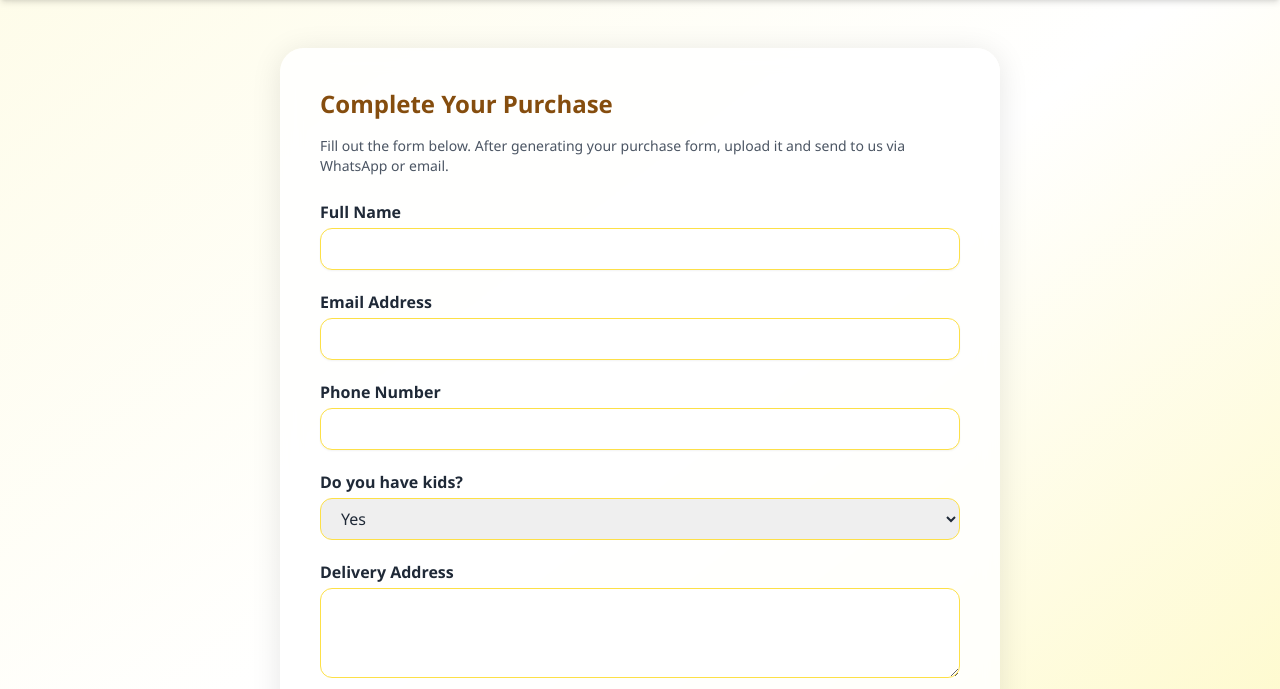
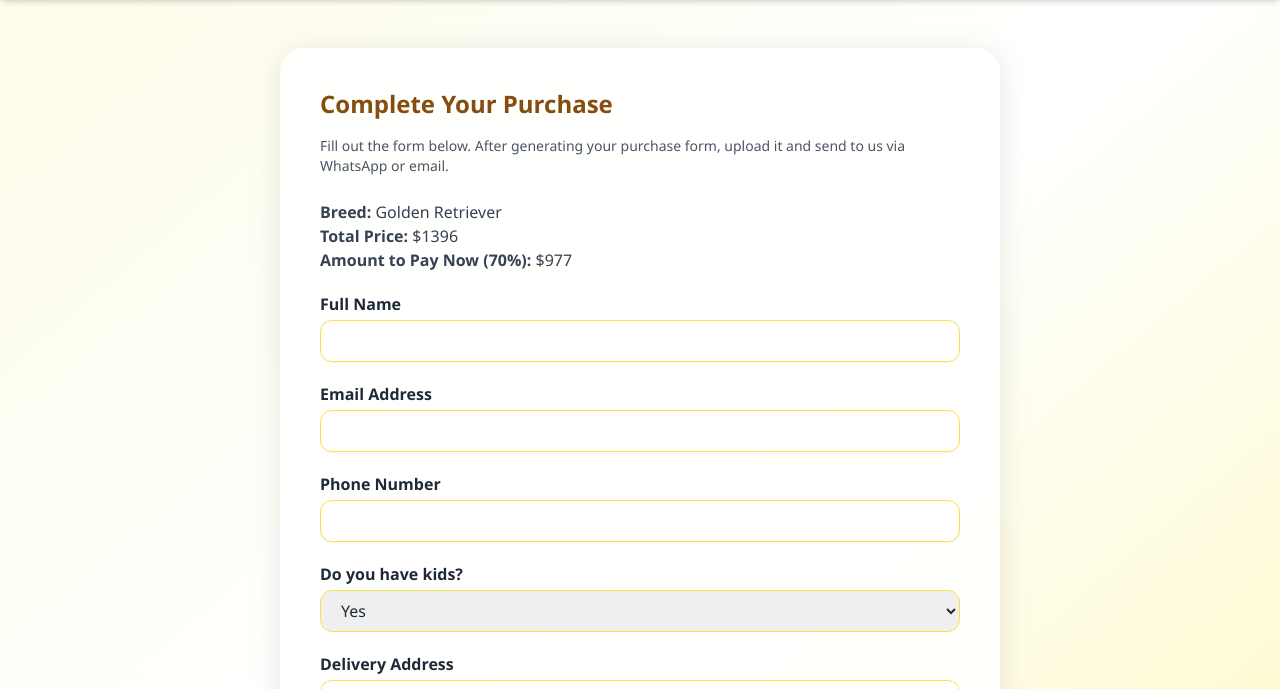
Before and after one commit to ajebohuslter/dogmarket, a website: page buy.html in a window 1280 px wide. Shown: the part 84-773 px from the top of the page. Drawn offline with nearby package versions, Linux system fonts and the light colour scheme; no server answers.

Commit message:
Update buy.html

```diff
--- a/buy.html
+++ b/buy.html
@@ -70,8 +70,14 @@
       <h2 class="text-2xl font-semibold mb-4 text-yellow-800">Complete Your Purchase</h2>
       <p class="text-sm text-gray-600 mb-6">Fill out the form below. After generating your purchase form, upload it and send to us via WhatsApp or email.</p>
 
+      <div class="mb-4 text-gray-700">
+        <strong>Breed:</strong> <span id="breedName">Loading...</span><br>
+        <strong>Total Price:</strong> $<span id="totalPrice">...</span><br>
+        <strong>Amount to Pay Now (70%):</strong> $<span id="seventyPercent">...</span>
+      </div>
+
       <form id="purchaseForm" class="space-y-5">
-        <input type="hidden" id="dogId" value="dog01" />
+        <input type="hidden" id="dogId" />
 
         <div>
           <label class="block mb-1 font-semibold">Full Name</label>
@@ -130,40 +136,63 @@
   </footer>
 
 <script>
-  let dogPrice = 0;
-  let dogBreed = "";
+  const dogs = [
+    { id: "dog01", breed: "Golden Retriever", price: 1396 },
+    { id: "dog02", breed: "French Bulldog", price: 1073 },
+    { id: "dog03", breed: "German Shepherd", price: 1476 },
+    { id: "dog04", breed: "Poodle", price: 939 },
+    { id: "dog05", breed: "Bulldog", price: 1038 },
+    { id: "dog06", breed: "Beagle", price: 1415 },
+    { id: "dog07", breed: "Rottweiler", price: 1158 },
+    { id: "dog08", breed: "Dachshund", price: 1489 },
+    { id: "dog09", breed: "Great Dane", price: 1055 },
+    { id: "dog10", breed: "Siberian Husky", price: 1006 },
+    { id: "dog11", breed: "Labrador Retriever", price: 1320 },
+    { id: "dog12", breed: "Chihuahua", price: 1353 },
+    { id: "dog13", breed: "Doberman", price: 894 },
+    { id: "dog14", breed: "Cocker Spaniel", price: 1071 },
+    { id: "dog15", breed: "Boxer", price: 1096 },
+    { id: "dog16", breed: "Australian Shepherd", price: 1361 },
+    { id: "dog17", breed: "Shih Tzu", price: 1476 },
+    { id: "dog18", breed: "Pug", price: 860 },
+    { id: "dog19", breed: "Maltese", price: 1379 },
+    { id: "dog20", breed: "Boston Terrier", price: 893 },
+    { id: "dog21", breed: "Cavalier King Charles", price: 1365 },
+    { id: "dog22", breed: "Border Collie", price: 960 },
+    { id: "dog23", breed: "Bichon Frise", price: 832 },
+    { id: "dog24", breed: "Akita", price: 1017 },
+    { id: "dog25", breed: "Samoyed", price: 822 },
+    { id: "dog26", breed: "Weimaraner", price: 1443 },
+    { id: "dog27", breed: "Bernese Mountain Dog", price: 1494 },
+    { id: "dog28", breed: "Basenji", price: 1146 },
+    { id: "dog29", breed: "Alaskan Malamute", price: 1439 },
+    { id: "dog30", breed: "Whippet", price: 997 }
+  ];
 
-  // Fetch the dog data first
   const dogId = new URLSearchParams(window.location.search).get("id") || "dog01";
   document.getElementById("dogId").value = dogId;
 
-  fetch('http://localhost:3000/api/dogs')
-    .then(res => res.json())
-    .then(dogs => {
-      const dog = dogs.find(d => d.id === dogId);
-      if (dog) {
-        dogPrice = dog.price;
-        dogBreed = dog.breed;
-      }
-    });
+  const dog = dogs.find(d => d.id === dogId);
+  const seventy = Math.round(dog.price * 0.7);
+
+  document.getElementById("breedName").textContent = dog.breed;
+  document.getElementById("totalPrice").textContent = dog.price;
+  document.getElementById("seventyPercent").textContent = seventy;
 
   document.getElementById('purchaseForm').addEventListener('submit', function (e) {
     e.preventDefault();
-
     const name = document.getElementById('name').value;
     const email = document.getElementById('email').value;
     const phone = document.getElementById('phone').value;
     const address = document.getElementById('address').value;
     const kids = document.getElementById('haveKids').value;
 
-    const seventyPercent = Math.round(dogPrice * 0.7);
-
     const content = `Dog Purchase Form
 
 Dog ID: ${dogId}
-Breed: ${dogBreed}
-Total Price: $${dogPrice}
-Amount to Pay (70%): $${seventyPercent}
+Breed: ${dog.breed}
+Total Price: $${dog.price}
+Amount to Pay (70%): $${seventy}
 
 Name: ${name}
 Email: ${email}
@@ -175,20 +204,18 @@ Please contact us with this form to proceed.`;
 
     const blob = new Blob([content], { type: 'text/plain' });
     const url = URL.createObjectURL(blob);
-    const downloadLink = document.getElementById('downloadLink');
-    downloadLink.href = url;
-    downloadLink.download = `PurchaseForm_${dogId}.txt`;
+    document.getElementById('downloadLink').href = url;
+    document.getElementById('downloadLink').download = `PurchaseForm_${dogId}.txt`;
 
-    const msg = encodeURIComponent(`Hi, I want to buy Dog ID: ${dogId}. My name is ${name}. I've attached the purchase form.`);
+    const msg = encodeURIComponent(`Hi, I want to buy Dog ID: ${dogId} (${dog.breed}). My name is ${name}. I've attached the form.`);
     const phoneNumber = '08166960277';
 
     document.getElementById('whatsappLink').href = `https://wa.me/${phoneNumber}?text=${msg}`;
     document.getElementById('emailLink').href = `mailto:info@dogmarketplace.com?subject=Dog Purchase - ${dogId}&body=${msg}`;
-
     document.getElementById('downloadSection').classList.remove('hidden');
   });
 
-  // Loader & Page Transition
+  // Loader
   window.addEventListener("load", () => {
     document.getElementById("loader").style.opacity = "0";
     setTimeout(() => {
@@ -196,15 +223,14 @@ Please contact us with this form to proceed.`;
     }, 500);
   });
 
+  // Fade transition
   document.querySelectorAll("a").forEach(link => {
     const href = link.getAttribute("href");
     if (href && !href.startsWith("#") && !link.hasAttribute("target")) {
       link.addEventListener("click", e => {
         e.preventDefault();
         document.documentElement.classList.add("fade-out");
-        setTimeout(() => {
-          window.location = href;
-        }, 300);
+        setTimeout(() => { window.location = href; }, 300);
       });
     }
   });
```
